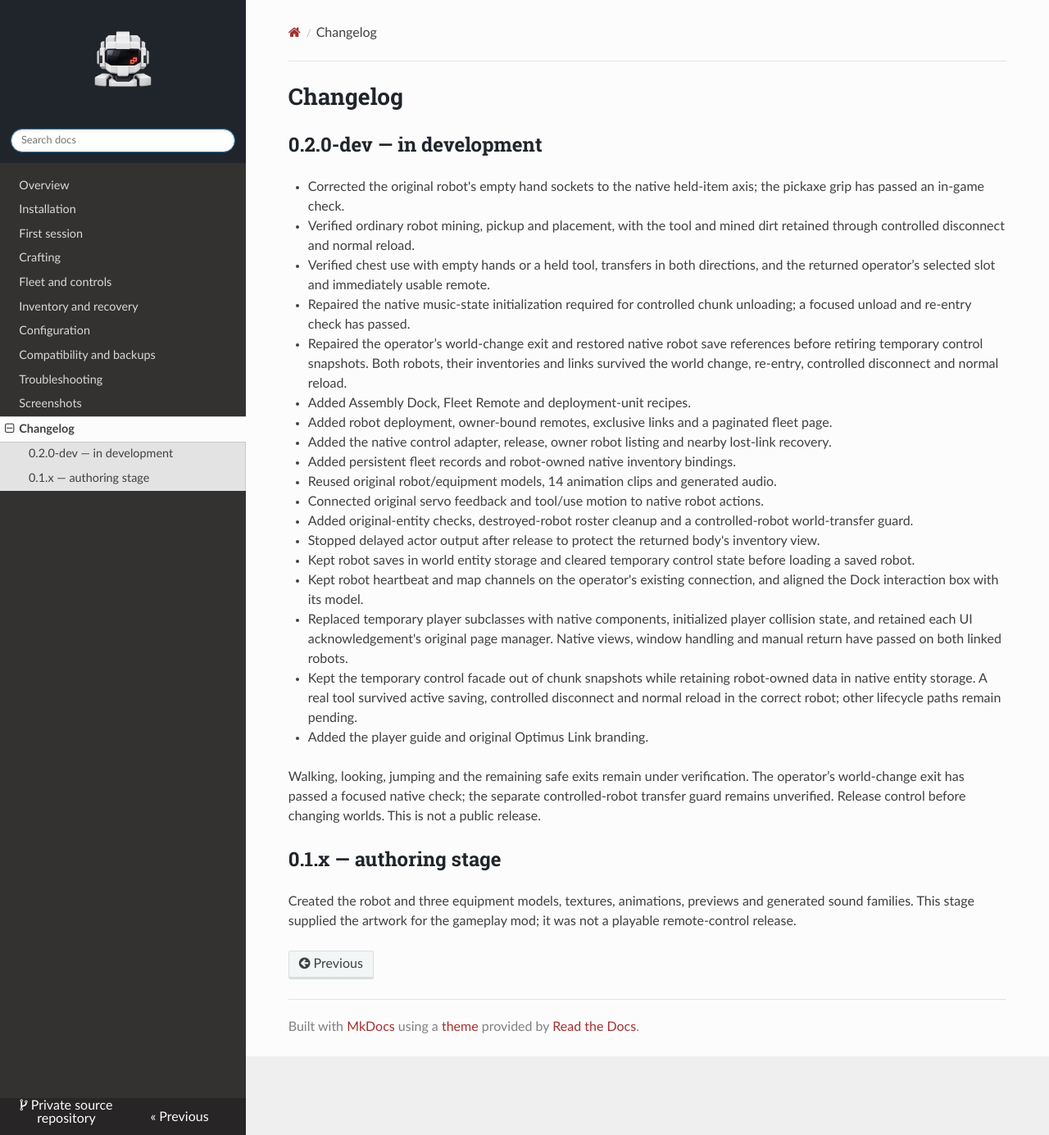
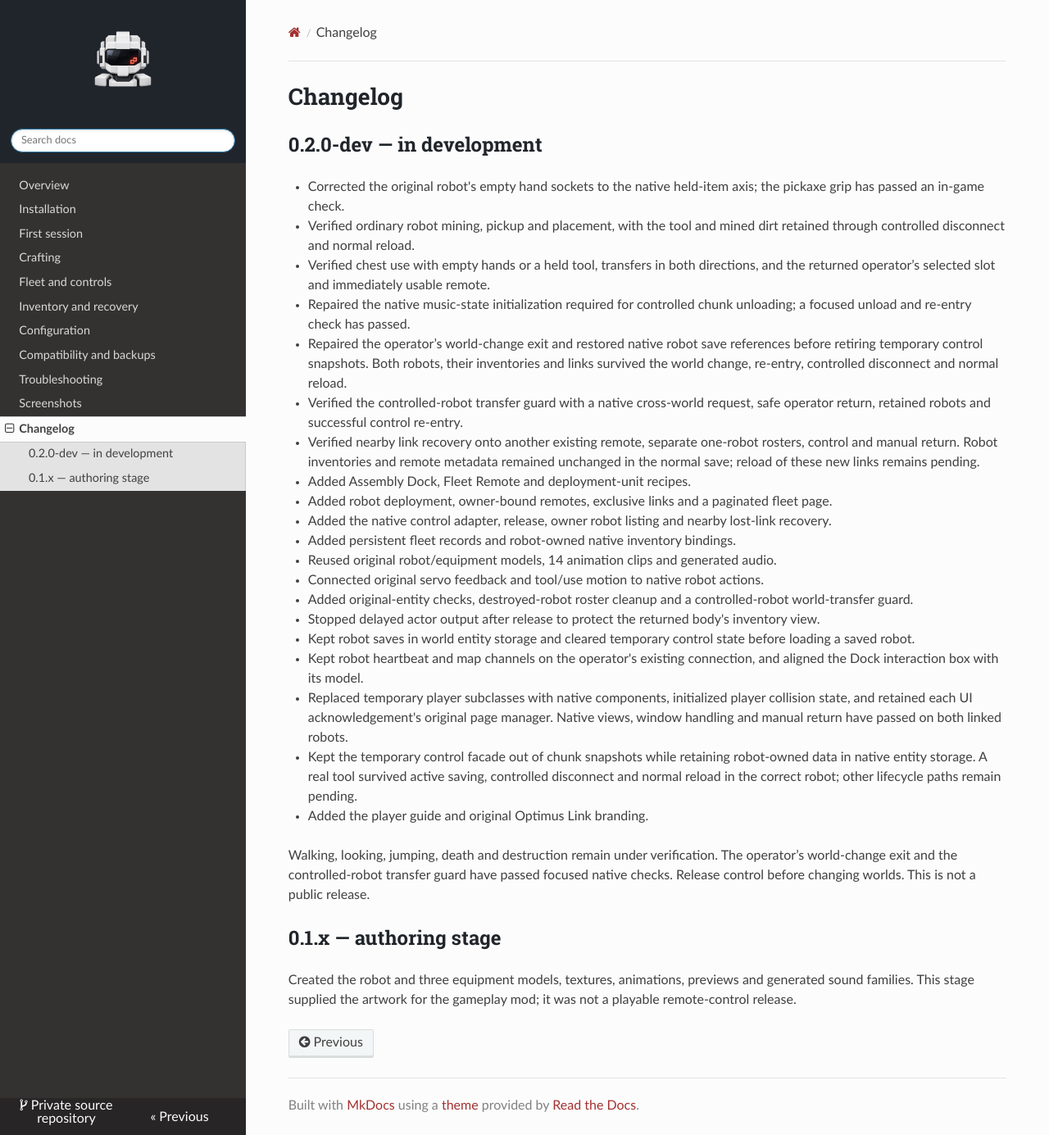
Before and after one commit to jkswoods/optimus-link, an MkDocs documentation site: the page built from docs/changelog.md, in a window 1280 px wide and 1385 px high. Shown: the whole window at 82% size. Built offline with MkDocs 1.6.1, drawn with Linux system fonts in a browser that asks for light colours; nearby versions of some CDN libraries.

Commit message:
Document native transfer guard and remote recovery checks

```diff
--- a/docs/changelog.md
+++ b/docs/changelog.md
@@ -7,6 +7,8 @@
 - Verified chest use with empty hands or a held tool, transfers in both directions, and the returned operator’s selected slot and immediately usable remote.
 - Repaired the native music-state initialization required for controlled chunk unloading; a focused unload and re-entry check has passed.
 - Repaired the operator’s world-change exit and restored native robot save references before retiring temporary control snapshots. Both robots, their inventories and links survived the world change, re-entry, controlled disconnect and normal reload.
+- Verified the controlled-robot transfer guard with a native cross-world request, safe operator return, retained robots and successful control re-entry.
+- Verified nearby link recovery onto another existing remote, separate one-robot rosters, control and manual return. Robot inventories and remote metadata remained unchanged in the normal save; reload of these new links remains pending.
 - Added Assembly Dock, Fleet Remote and deployment-unit recipes.
 - Added robot deployment, owner-bound remotes, exclusive links and a paginated fleet page.
 - Added the native control adapter, release, owner robot listing and nearby lost-link recovery.
@@ -21,7 +23,7 @@
 - Kept the temporary control facade out of chunk snapshots while retaining robot-owned data in native entity storage. A real tool survived active saving, controlled disconnect and normal reload in the correct robot; other lifecycle paths remain pending.
 - Added the player guide and original Optimus Link branding.
 
-Walking, looking, jumping and the remaining safe exits remain under verification. The operator’s world-change exit has passed a focused native check; the separate controlled-robot transfer guard remains unverified. Release control before changing worlds. This is not a public release.
+Walking, looking, jumping, death and destruction remain under verification. The operator’s world-change exit and the controlled-robot transfer guard have passed focused native checks. Release control before changing worlds. This is not a public release.
 
 ## 0.1.x — authoring stage
 
```
Also changed, not shown: README.md (+2 -0 lines), docs/compatibility.md (+1 -1 lines), docs/fleet.md (+1 -1 lines), docs/inventory.md (+1 -1 lines).
